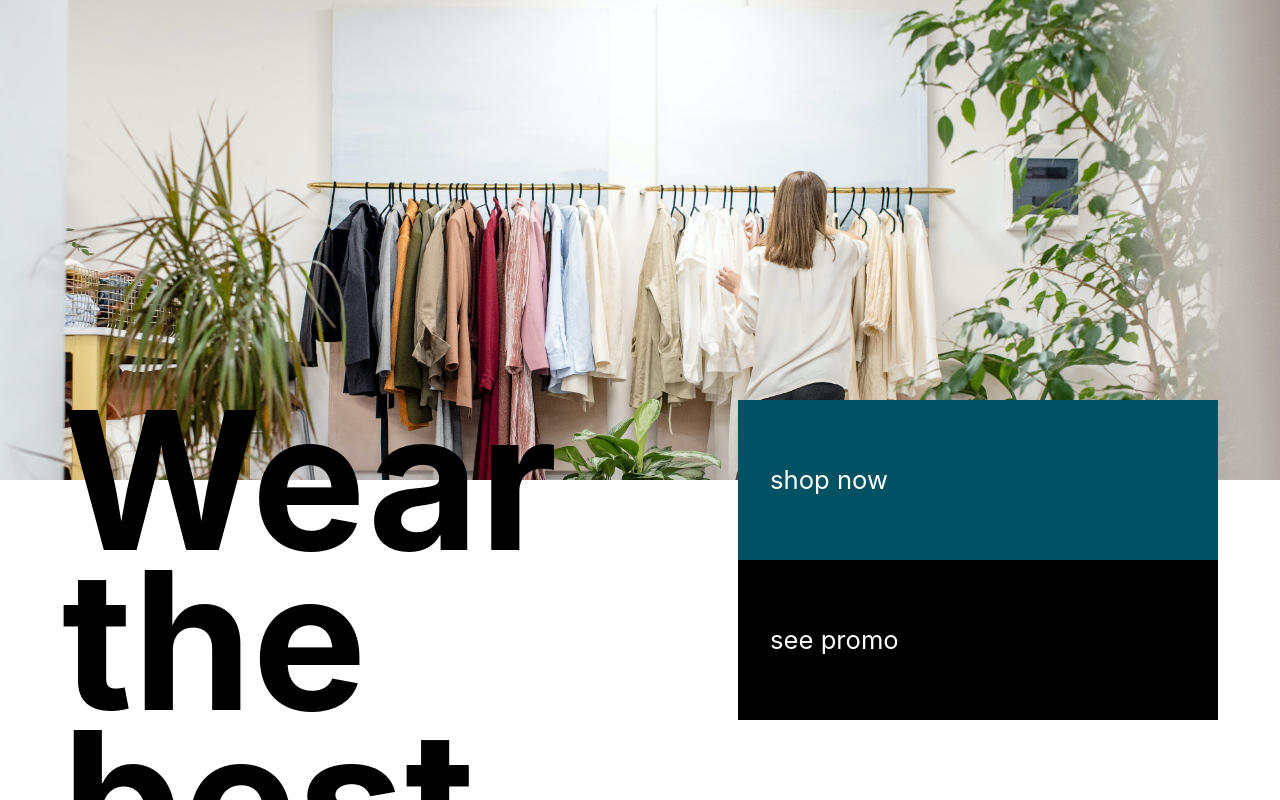
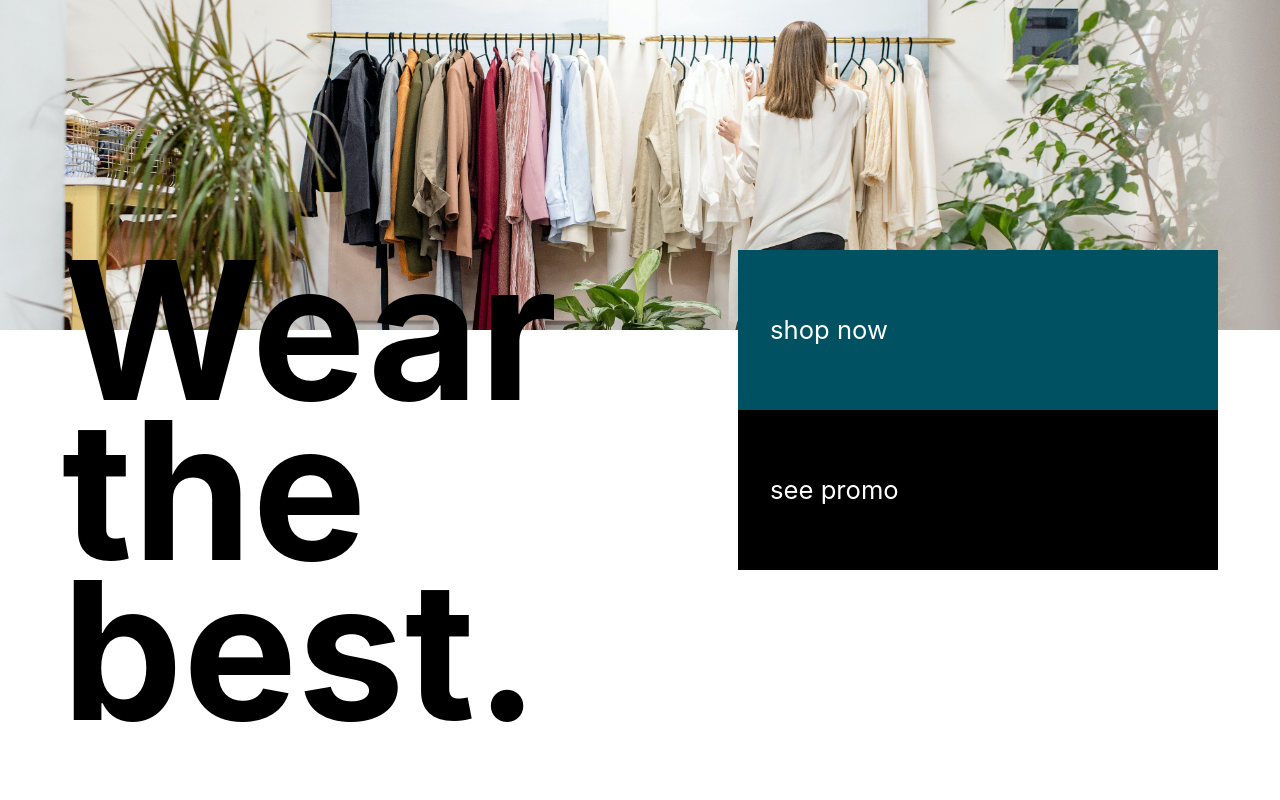
Before and after one commit to marcSitze/chaudchaud, a Next.js app: page / in a window 1280 px wide. Shown: the top 800 px of the page. Built offline with nearby package versions, Linux system fonts and the light colour scheme.

Commit message:
add new rule

```diff
--- a/styles/Home.module.css
+++ b/styles/Home.module.css
@@ -1,5 +1,6 @@
 .container {
   /* padding: 0 2rem; */
+  margin-top: -150px;
 }
 .containerX {
   margin-left: 14rem;
```
